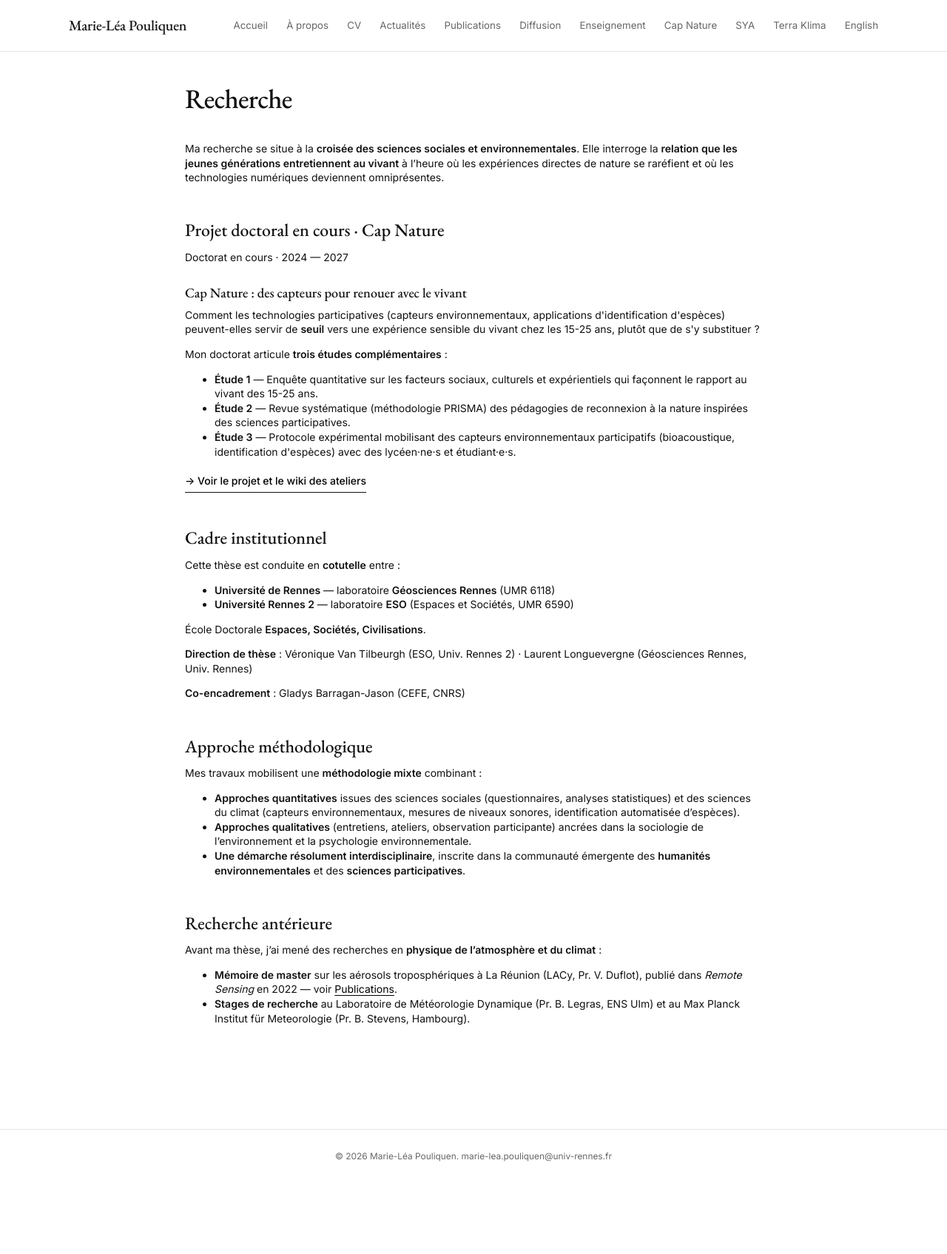
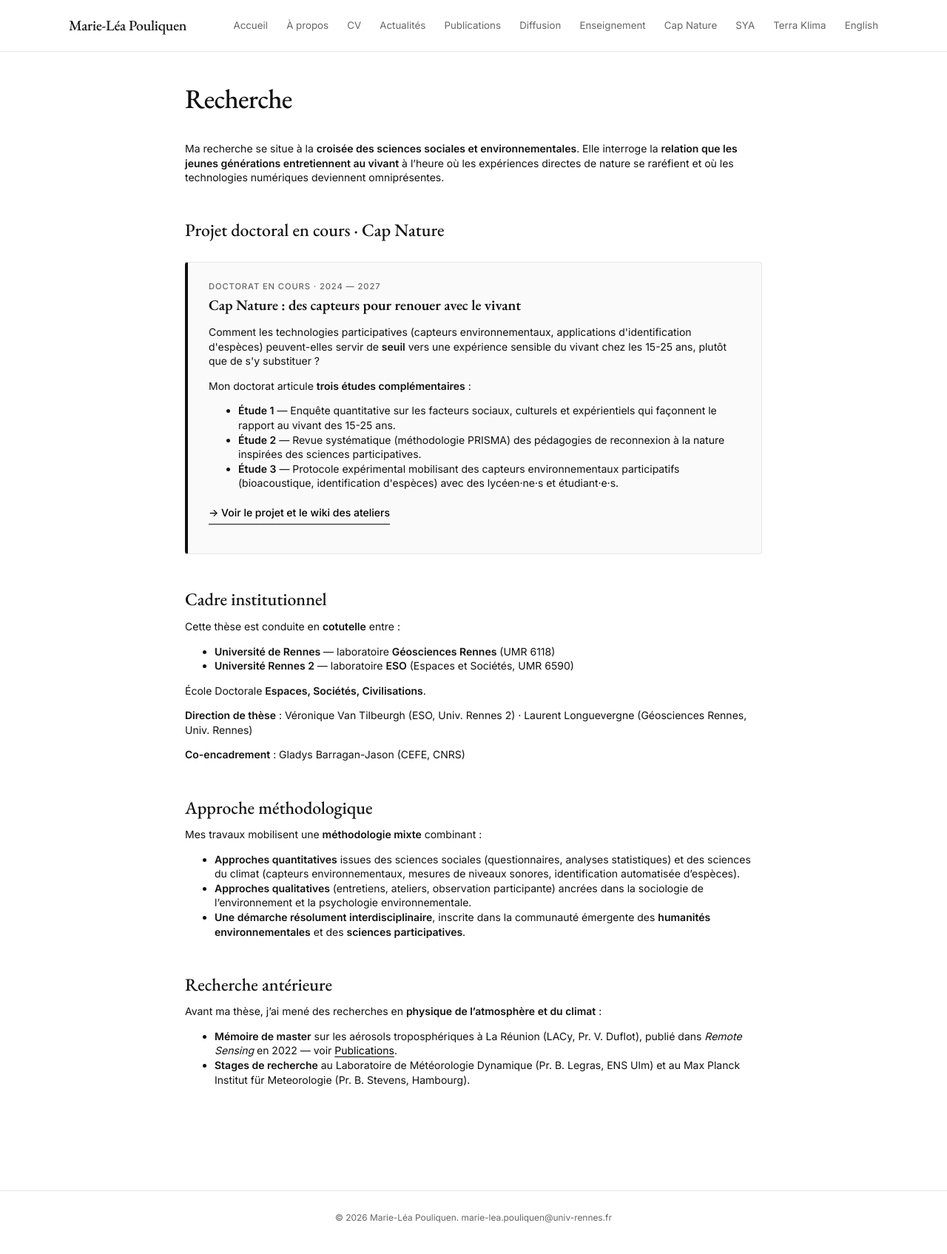
Before and after one commit to marieleapouliquen/marieleapouliquen.github.io, a Jekyll site: the page built from _pages/recherche.md, in a window 1280 px wide. Shown: the whole page at 74% size. Built offline with Jekyll 4.4.1, drawn with Linux system fonts in a browser that asks for light colours; before the commit the page ends 1612 px from its top, so only the background shows below that.

Commit message:
Update main.css

```diff
--- a/assets/css/main.css
+++ b/assets/css/main.css
@@ -912,3 +912,33 @@ body.page-cv .container { max-width: 1280px; }
     grid-template-columns: 1fr;
   }
 }
+
+/* ---------- CARTE VEDETTE (page Recherche) ---------- */
+.research-feature {
+  border: 1px solid var(--color-border);
+  border-left: 4px solid var(--color-text);
+  border-radius: 4px;
+  padding: 1.8rem 2rem;
+  margin: 2rem 0;
+  background: var(--color-bg-alt);
+}
+
+.research-feature h3 {
+  font-family: var(--font-serif);
+  font-size: 1.4rem;
+  margin: 0 0 1rem 0;
+  font-weight: 600;
+}
+
+.research-feature .research-feature-meta {
+  font-size: 0.8rem;
+  text-transform: uppercase;
+  letter-spacing: 0.08em;
+  color: var(--color-muted);
+  margin: 0 0 0.4rem 0;
+  font-weight: 500;
+}
+
+.research-feature ul {
+  margin-top: 0.8rem;
+}
```
